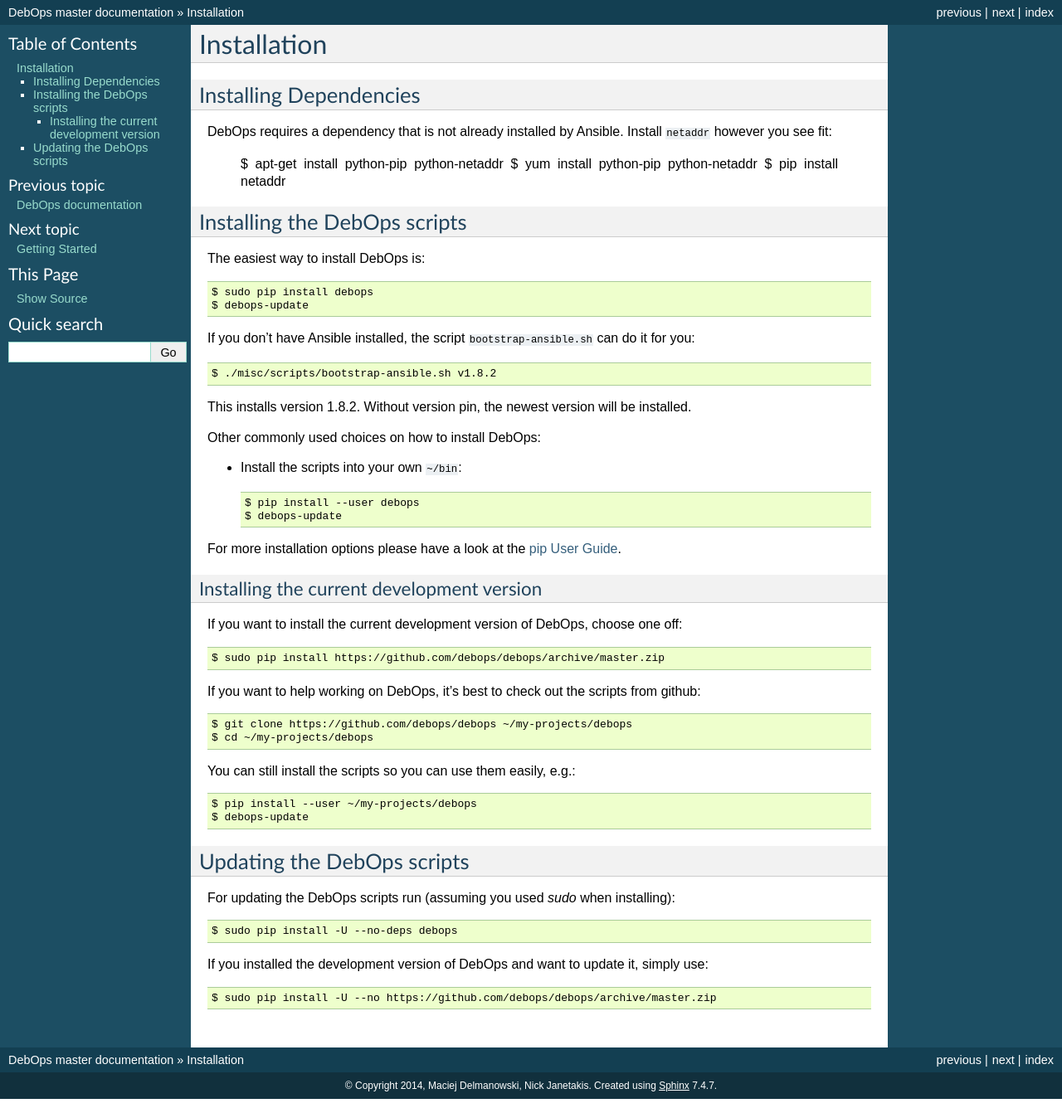
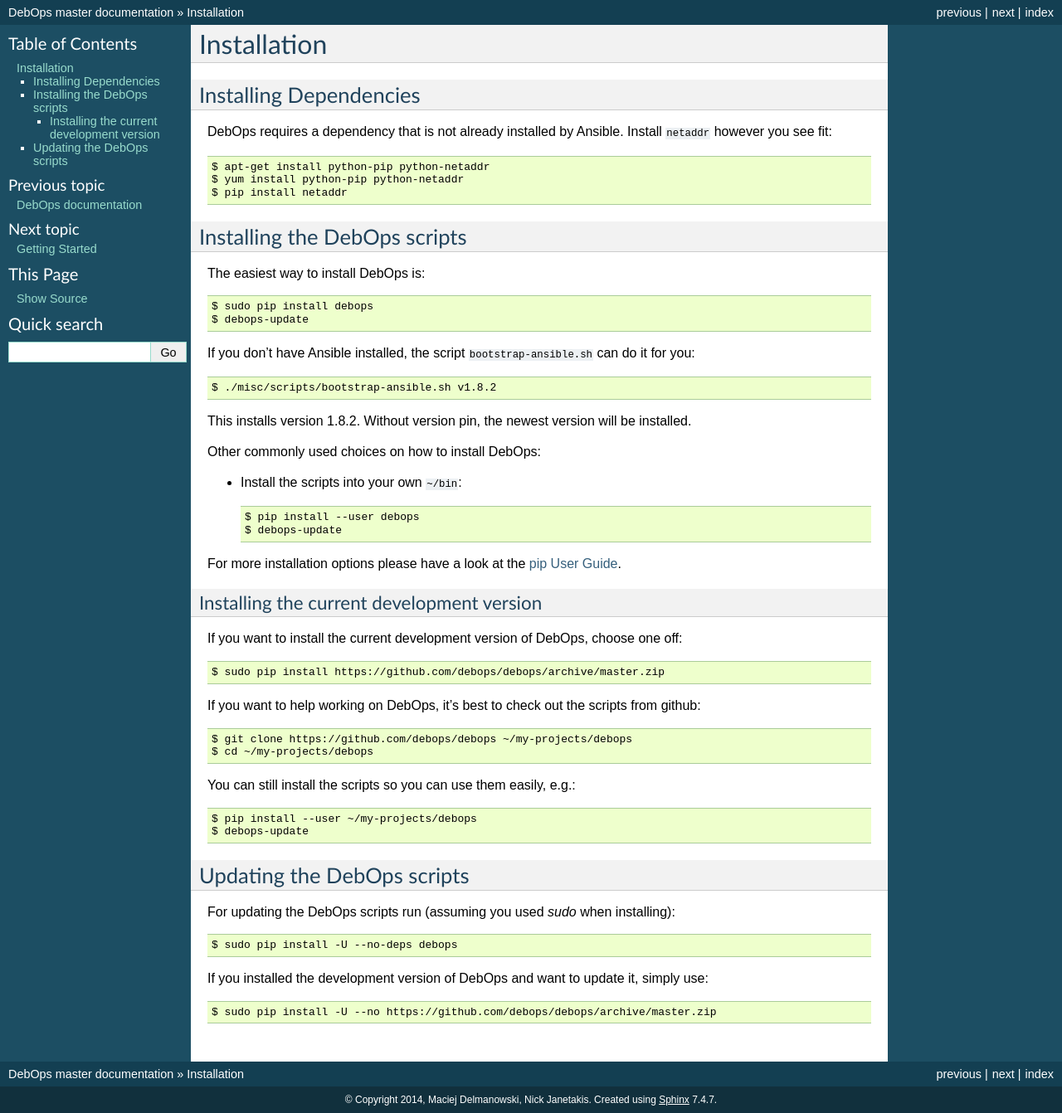
Before and after one commit to debops/docs, a Sphinx documentation site: the page built from docs/installation.rst, in a window 1280 px wide. Shown: the whole page at 83% size. Built offline with Sphinx 7.4.7, drawn with Linux system fonts in a browser that asks for light colours.

Commit message:
Fix typo.

```diff
--- a/docs/installation.rst
+++ b/docs/installation.rst
@@ -5,7 +5,7 @@
 ^^^^^^^^^^^^^^^^^^^^^^^^
 
 DebOps requires a dependency that is not already installed by Ansible.
-Install ``netaddr`` however you see fit:
+Install ``netaddr`` however you see fit::
 
    $ apt-get install python-pip python-netaddr
    $ yum install python-pip python-netaddr
```
